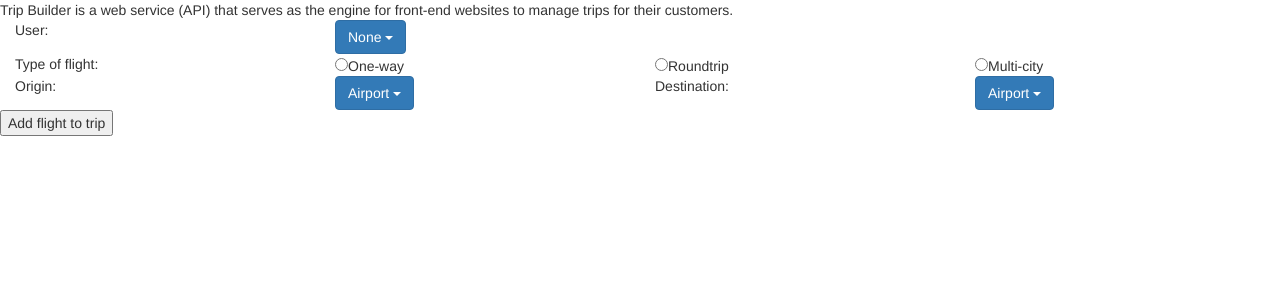
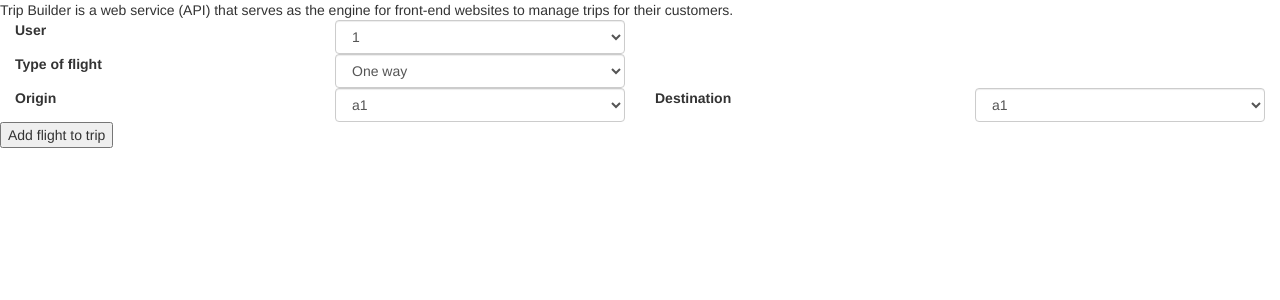
Before and after one commit to vunhuanh/TripBuilder, a PHP site: page /tripbuilder/client/index.php in a window 1280 px wide. Shown: the top 300 px of the page. Run offline with PHP 8.4, Linux system fonts and the light colour scheme.

Commit message:
General flight info submission

```diff
--- a/api/routes.php
+++ b/api/routes.php
@@ -9,8 +9,8 @@ $app->get('/index', function ($request, $response) {
   require 'index.php';
 });
 
-$app->post('/checkusername', function ($request, $response) {
-  require 'checkusername.php';
+$app->post('/addflight', function ($request, $response) {
+  require 'addflight.php';
 });
 
 $app->run();
--- a/client/head.html
+++ b/client/head.html
@@ -9,6 +9,5 @@
 
   <!--JS-->
   <script src="https://ajax.googleapis.com/ajax/libs/jquery/3.3.1/jquery.min.js"></script>
-  <script src="https://maxcdn.bootstrapcdn.com/bootstrap/3.3.7/js/bootstrap.min.js"></script>
 
 </head>
--- a/client/index.php
+++ b/client/index.php
@@ -15,60 +15,65 @@
 
       <!-- USER -->
       <div class="row">
-        <div class="col-sm-3">User:</div>
-        <div class="col-sm-9">
-          <div class="dropdown">
-            <button class="btn btn-primary dropdown-toggle" type="button" data-toggle="dropdown">None
-            <span class="caret"></span></button>
-            <ul class="dropdown-menu">
-              <li><a href="#">admin</a></li>
-              <li><a href="#">test1</a></li>
-              <li><a href="#">test2</a></li>
-            </ul>
+        <div class="form-group">
+          <div class="col-sm-3">
+            <label>User</label>
+          </div>
+
+          <div class="col-sm-3">
+            <select class="form-control" id="user">
+              <option>1</option>
+              <option>2</option>
+              <option>3</option>
+              <option>4</option>
+            </select>
           </div>
         </div>
       </div>
 
       <!-- FLIGHT TYPE -->
       <div class="row">
-        <div class="col-sm-3">Type of flight:</div>
         <div class="col-sm-3">
-          <input type="radio" value="one">One-way
+          <label>Type of flight</label>
         </div>
+
         <div class="col-sm-3">
-          <input type="radio" value="round">Roundtrip
-        </div>
-        <div class="col-sm-3">
-          <input type="radio" value="multi">Multi-city
+          <select class="form-control" id="ftype">
+            <option>One way</option>
+            <option>Round trip</option>
+            <option>Multi city</option>
+          </select>
         </div>
       </div>
 
       <!-- FLIGHT SELECTION -->
       <div class="row">
-        <div class="col-sm-3">Origin:</div>
-        <div class="col-sm-3 dropdown">
-          <button class="btn btn-primary dropdown-toggle" type="button" data-toggle="dropdown">Airport
-          <span class="caret"></span></button>
-          <ul class="dropdown-menu">
-            <li><a href="#">admin</a></li>
-            <li><a href="#">test1</a></li>
-            <li><a href="#">test2</a></li>
-          </ul>
+        <div class="col-sm-3">
+          <label>Origin</label>
         </div>
 
-        <div class="col-sm-3">Destination:</div>
-        <div class="col-sm-3 dropdown">
-          <button class="btn btn-primary dropdown-toggle" type="button" data-toggle="dropdown">Airport
-          <span class="caret"></span></button>
-          <ul class="dropdown-menu">
-            <li><a href="#">admin</a></li>
-            <li><a href="#">test1</a></li>
-            <li><a href="#">test2</a></li>
-          </ul>
+        <div class="col-sm-3">
+          <select class="form-control" id="src">
+            <option>a1</option>
+            <option>a2</option>
+            <option>a3</option>
+          </select>
+        </div>
+
+        <div class="col-sm-3">
+          <label>Destination</label>
+        </div>
+
+        <div class="col-sm-3">
+          <select class="form-control" id="dst">
+            <option>a1</option>
+            <option>a2</option>
+            <option>a3</option>
+          </select>
         </div>
       </div>
 
-      <div class="row"><button>Add flight to trip</button></div>
+      <div class="row"><input type="submit" id="submit" value="Add flight to trip"></div>
 
 
     </div> <!--END CONTAINER-->
@@ -76,3 +81,30 @@
 
   </body>
 </html>
+
+<script>
+$(document).ready(function(){
+  //Redirect to API
+  var base_url="http://localhost/tripbuilder/api/";
+
+  $("#submit").click(function(){
+    //Get flight info
+    var user = $("#user option:selected").text();
+    var ftype = $("#ftype option:selected").text();
+    var src = $("#src option:selected").text();
+    var dst = $("#dst option:selected").text();
+    var postdata = "user="+user + "&ftype="+ftype + "&src="+src + "&dst="+dst;
+
+    $.ajax({
+      type: "POST",
+      url: base_url + "addflight",
+      data: postdata,
+      success: function(data){
+        console.log(data);
+      }
+    });
+  });
+
+
+});
+</script>
```
Also changed, not shown: api/addflight.php (added, +17 -0 lines), api/.htaccess.
